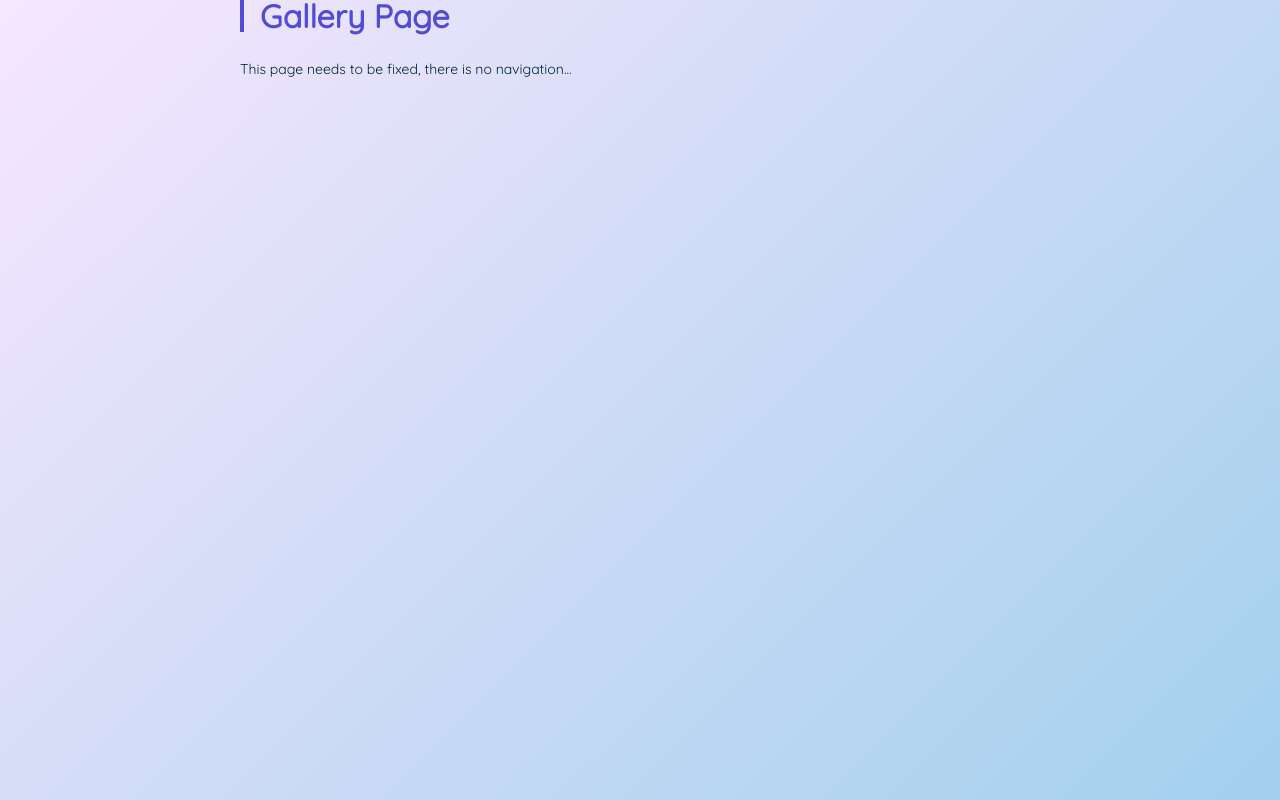
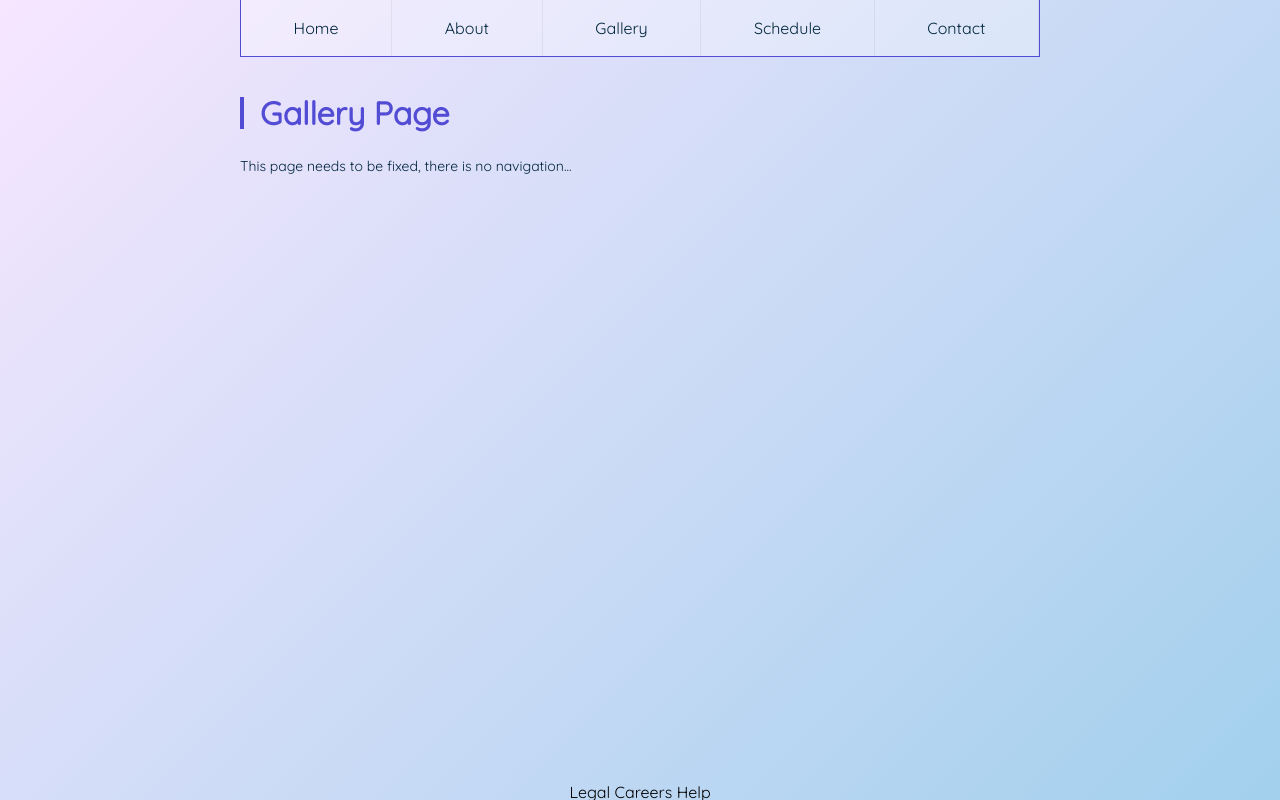
Before and after one commit to spechthalt/learning_projects, a PHP site: page /gallery.php in a window 1280 px wide. Run offline with PHP 8.4, Linux system fonts and the light colour scheme.

Commit message:
completed project 4

```diff
--- a/project_4/about.php
+++ b/project_4/about.php
@@ -24,6 +24,10 @@
       <p>
         Vestibulum volutpat enim vestibulum lorem aliquet, id egestas leo gravida. Nam vel dui ante. Sed hendrerit dolor sed leo blandit, in malesuada justo porta. Nullam rhoncus fermentum justo, a tincidunt neque tincidunt vitae. Phasellus eu hendrerit erat. Nulla viverra lectus consequat risus venenatis mattis. Quisque lectus lacus, ornare at libero sed, ornare faucibus quam. Nunc nec ornare massa, ut scelerisque enim. In finibus venenatis convallis. Duis facilisis neque diam, a ornare tortor ultrices sed. Donec imperdiet mollis mauris.
       </p>
+
+      <?php
+     include('./partials/footer.php')
+     ?>
     </div>
   </body>
 </html>
--- a/project_4/gallery.php
+++ b/project_4/gallery.php
@@ -9,10 +9,18 @@
   <body>
     <div class="body-wrap">
 
+     <?php
+     include('./partials/navigation.php')
+     ?>
+
       <h1>Gallery Page</h1>
       <p>
         This page needs to be fixed, there is no navigation...
       </p>
+
+      <?php
+     include('./partials/footer.php')
+     ?>
     </div>
   </body>
 </html>
--- a/project_4/index.php
+++ b/project_4/index.php
@@ -29,6 +29,10 @@
         Nunc et felis ut erat vulputate pellentesque a nec orci. In commodo, erat sodales sodales interdum, turpis mauris facilisis sem, sit amet consectetur justo libero at dolor. Aliquam a erat arcu. Aliquam faucibus luctus ligula eu ornare. Integer sed est lectus. Aliquam porta nisi eu malesuada ullamcorper. Duis dolor nulla, pharetra non nibh id, congue varius nunc. Proin nec volutpat erat. Pellentesque commodo varius pellentesque. Quisque viverra tempus dapibus. Integer ullamcorper suscipit urna, non faucibus nulla sodales sagittis. Curabitur aliquet risus nec est euismod porttitor. Aenean ut orci commodo, iaculis diam vitae, sagittis ligula.
       </p>
 
+     <?php
+     include('./partials/footer.php')
+     ?>
+
     </div>
   </body>
 </html>
--- /dev/null
+++ b/project_4/partials/footer.php
@@ -0,0 +1,5 @@
+<footer class="footer">
+    <a class="footer_link" href="./">Legal</a>
+    <a class="footer_link" href="./">Careers</a>
+    <a class="footer_link" href="./">Help</a>
+</footer>
--- a/project_4/styles/styles.css
+++ b/project_4/styles/styles.css
@@ -56,3 +56,19 @@ a.nav__link {
 a.nav__link:hover {
   background-color: rgba(255, 255, 255, .6);
 }
+
+.footer {
+position: fixed;
+bottom: 0;
+left: 50%;
+transform: translate(-50%, 0);
+}
+
+a.footer_link {
+  color: black;
+  text-decoration: none;
+}
+
+.footer_link:hover {
+  color: darkgray;
+}
```
Also changed, not shown: project_4/contact.php (+8 -0 lines), project_4/schedule.php (+8 -0 lines).
